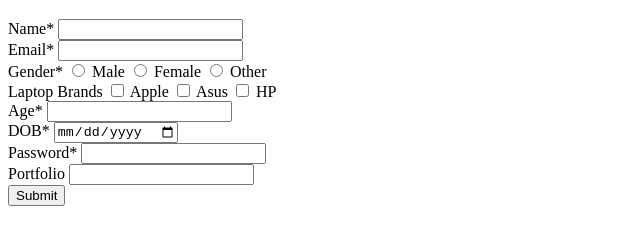
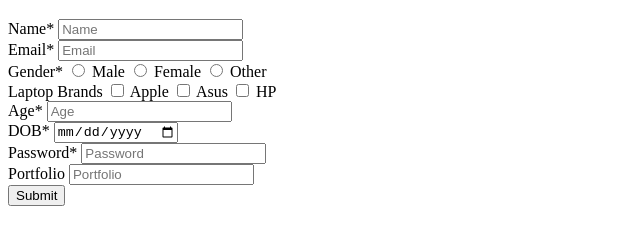
Before and after one commit to prag-sri/Small-Frontend-Projects, a plain HTML site: page Job App Form/Job App Form.html in a window 1280 px wide. Shown: the part 61-306 px from the top of the page, without its empty margins (0-640 px from the left). Drawn offline with Linux system fonts and the light colour scheme.

Commit message:
Update Job App Form.html

```diff
--- a/Job App Form/Job App Form.html
+++ b/Job App Form/Job App Form.html
@@ -11,12 +11,12 @@
     <form method="post">
         <div>
             <label for="#name">Name*</label>
-            <input type="text" id="#name" required>
+            <input type="text" placeholder="Name" id="#name" required>
         </div>
 
     <div>
         <label for="#email">Email*</label>
-        <input type="email" id="#email" required>
+        <input type="email" placeholder="Email" id="#email" required>
     </div>
 
     <div>
@@ -41,7 +41,7 @@
 
     <div>
         <label for="#age">Age*</label>
-        <input type="number" id="#age" required>
+        <input type="number" placeholder="Age" id="#age" required>
     </div>
 
     <div>
@@ -51,12 +51,12 @@
 
     <div>
         <label for="#password">Password*</label>
-        <input type="password" id="#password" required>
+        <input type="password" placeholder="Password" id="#password" required>
     </div>
 
     <div>
         <label for="#portfolio">Portfolio</label>
-        <input type="url" id="#portfolio">
+        <input type="url" placeholder="Portfolio" id="#portfolio">
     </div>
     <button type="submit">Submit</button>
     </form>
```
